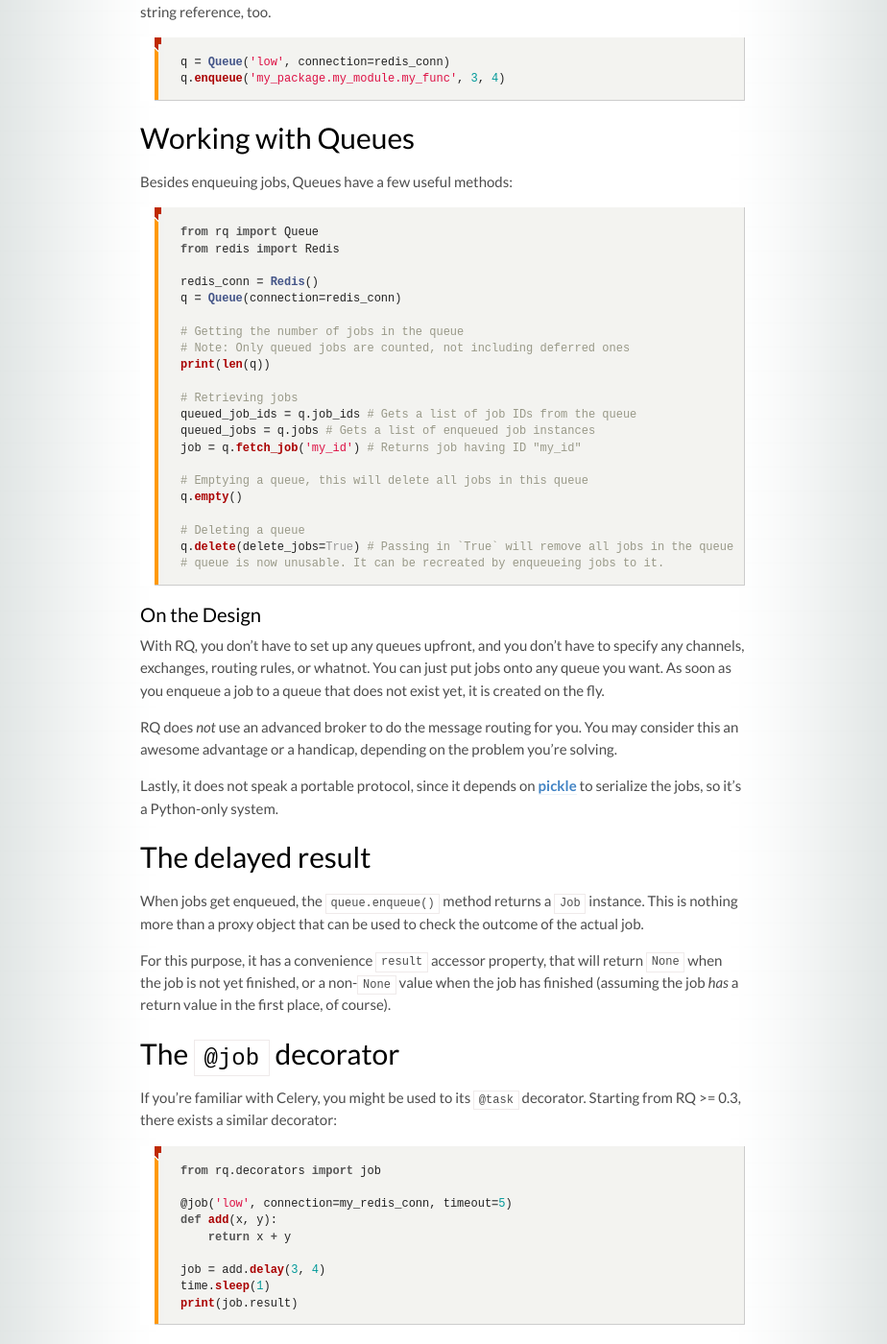
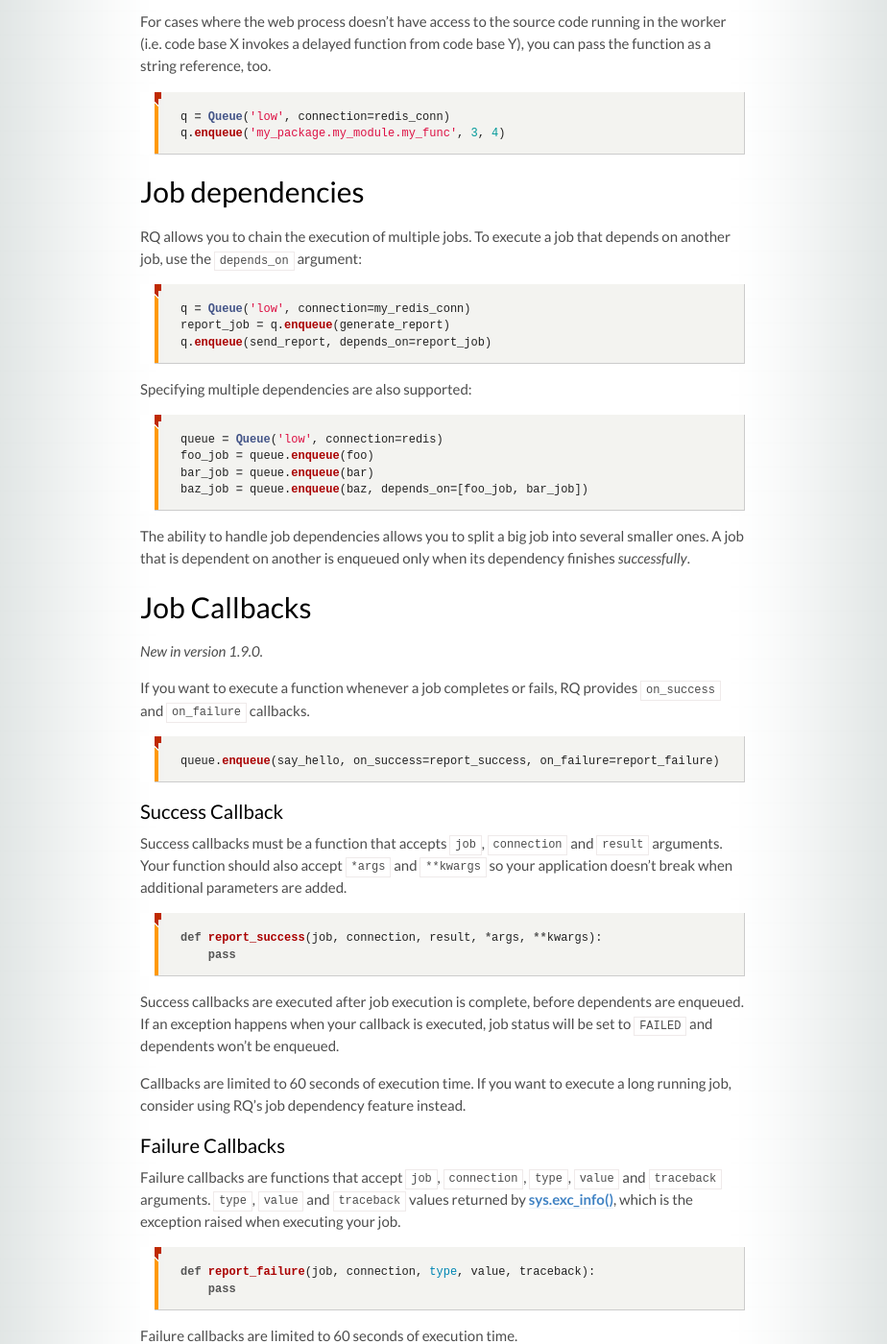
Before and after one commit to rq/rq, a Jekyll site: the page built from docs/docs/index.md, in a window 1280 px wide and 1400 px high, scrolled down 2088 px. Shown: the whole window at 96% size, without its empty margins (179-1103 px from the left). Built offline with Jekyll 4.4.1, drawn with Linux system fonts in a browser that asks for light colours; some web fonts are replaced; comment, search, counter and statistics services are not loaded; some of the changed text lies outside the part shown.

Commit message:
Document success and failure callbacks

````diff
--- a/docs/docs/index.md
+++ b/docs/docs/index.md
@@ -69,12 +69,14 @@ results are kept. Expired jobs will be automatically deleted. Defaults to 500 se
 * `ttl` specifies the maximum queued time (in seconds) of the job before it's discarded.
   This argument defaults to `None` (infinite TTL).
 * `failure_ttl` specifies how long failed jobs are kept (defaults to 1 year)
-* `depends_on` specifies another job (or job id) that must complete before this
+* `depends_on` specifies another job (or list of jobs) that must complete before this
   job will be queued.
 * `job_id` allows you to manually specify this job's `job_id`
 * `at_front` will place the job at the *front* of the queue, instead of the
   back
 * `description` to add additional description to enqueued jobs.
+* `on_success` allows you to run a function after a job completes successfully
+* `on_failure` allows you to run a function after a job fails
 * `args` and `kwargs`: use these to explicitly pass arguments and keyword to the
   underlying job function. This is useful if your function happens to have
   conflicting argument names with RQ, for example `description` or `ttl`.
@@ -101,6 +103,73 @@ you can pass the function as a string reference, too.
 q = Queue('low', connection=redis_conn)
 q.enqueue('my_package.my_module.my_func', 3, 4)
 ```
+
+
+## Job dependencies
+
+RQ allows you to chain the execution of multiple jobs.
+To execute a job that depends on another job, use the `depends_on` argument:
+
+```python
+q = Queue('low', connection=my_redis_conn)
+report_job = q.enqueue(generate_report)
+q.enqueue(send_report, depends_on=report_job)
+```
+
+Specifying multiple dependencies are also supported:
+
+```python
+queue = Queue('low', connection=redis)
+foo_job = queue.enqueue(foo)
+bar_job = queue.enqueue(bar)
+baz_job = queue.enqueue(baz, depends_on=[foo_job, bar_job])
+```
+
+The ability to handle job dependencies allows you to split a big job into
+several smaller ones. A job that is dependent on another is enqueued only when
+its dependency finishes *successfully*.
+
+
+## Job Callbacks
+_New in version 1.9.0._
+
+If you want to execute a function whenever a job completes or fails, RQ provides
+`on_success` and `on_failure` callbacks.
+
+```python
+queue.enqueue(say_hello, on_success=report_success, on_failure=report_failure)
+```
+
+### Success Callback
+
+Success callbacks must be a function that accepts `job`, `connection` and `result` arguments.
+Your function should also accept `*args` and `**kwargs` so your application doesn't break
+when additional parameters are added.
+
+```python
+def report_success(job, connection, result, *args, **kwargs):
+    pass
+```
+
+Success callbacks are executed after job execution is complete, before dependents are enqueued.
+If an exception happens when your callback is executed, job status will be set to `FAILED`
+and dependents won't be enqueued.
+
+Callbacks are limited to 60 seconds of execution time. If you want to execute a long running job,
+consider using RQ's job dependency feature instead.
+
+
+### Failure Callbacks
+
+Failure callbacks are functions that accept `job`, `connection`, `type`, `value` and `traceback`
+arguments. `type`, `value` and `traceback` values returned by [sys.exc_info()](https://docs.python.org/3/library/sys.html#sys.exc_info), which is the exception raised when executing your job.
+
+```python
+def report_failure(job, connection, type, value, traceback):
+    pass
+```
+
+Failure callbacks are limited to 60 seconds of execution time.
 
 
 ## Working with Queues
@@ -195,22 +264,6 @@ as `ALWAYS_EAGER`. Note, however, that you still need a working connection to
 a redis instance for storing states related to job execution and completion.
 
 
-## Job dependencies
-
-New in RQ 0.4.0 is the ability to chain the execution of multiple jobs.
-To execute a job that depends on another job, use the `depends_on` argument:
-
-```python
-q = Queue('low', connection=my_redis_conn)
-report_job = q.enqueue(generate_report)
-q.enqueue(send_report, depends_on=report_job)
-```
-
-The ability to handle job dependencies allows you to split a big job into
-several smaller ones. A job that is dependent on another is enqueued only when
-its dependency finishes *successfully*.
-
-
 ## The worker
 
 To learn about workers, see the [workers][w] documentation.
````
Also changed, not shown: tests/__init__.py (+5 -7 lines).
